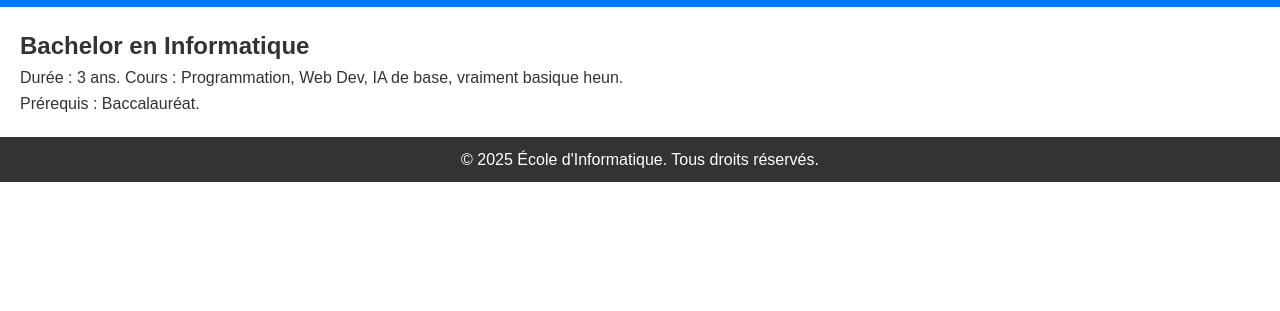
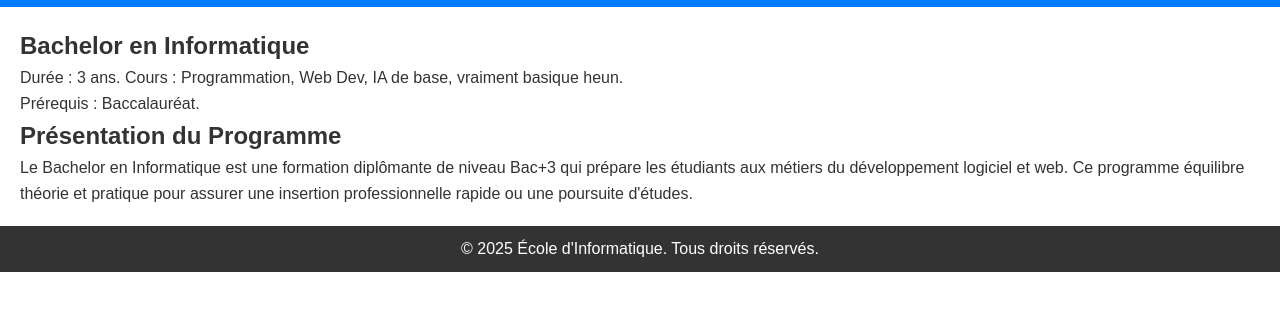
Before and after one commit to NodemBrice/Grope_4_project, a plain HTML site: page bachelor.html in a window 1280 px wide. Shown: the part 63-374 px from the top of the page. Drawn offline with Linux system fonts and the light colour scheme.

Commit message:
Ajout/modification de bachelor.html

```diff
--- a/bachelor.html
+++ b/bachelor.html
@@ -27,6 +27,8 @@
             <h1>Bachelor en Informatique</h1>
             <p>Durée : 3 ans. Cours : Programmation, Web Dev, IA de base, vraiment basique heun.</p>
             <p>Prérequis : Baccalauréat.</p>
+  	   <h2>Présentation du Programme</h2>
+            <p>Le Bachelor en Informatique est une formation diplômante de niveau Bac+3 qui prépare les étudiants aux métiers du développement logiciel et web. Ce programme équilibre théorie    	    et pratique pour assurer une insertion professionnelle rapide ou une poursuite d'études.</p>
         </section>
     </main>
     <footer>
```
Also changed, not shown: index.html (+3 -0 lines).
